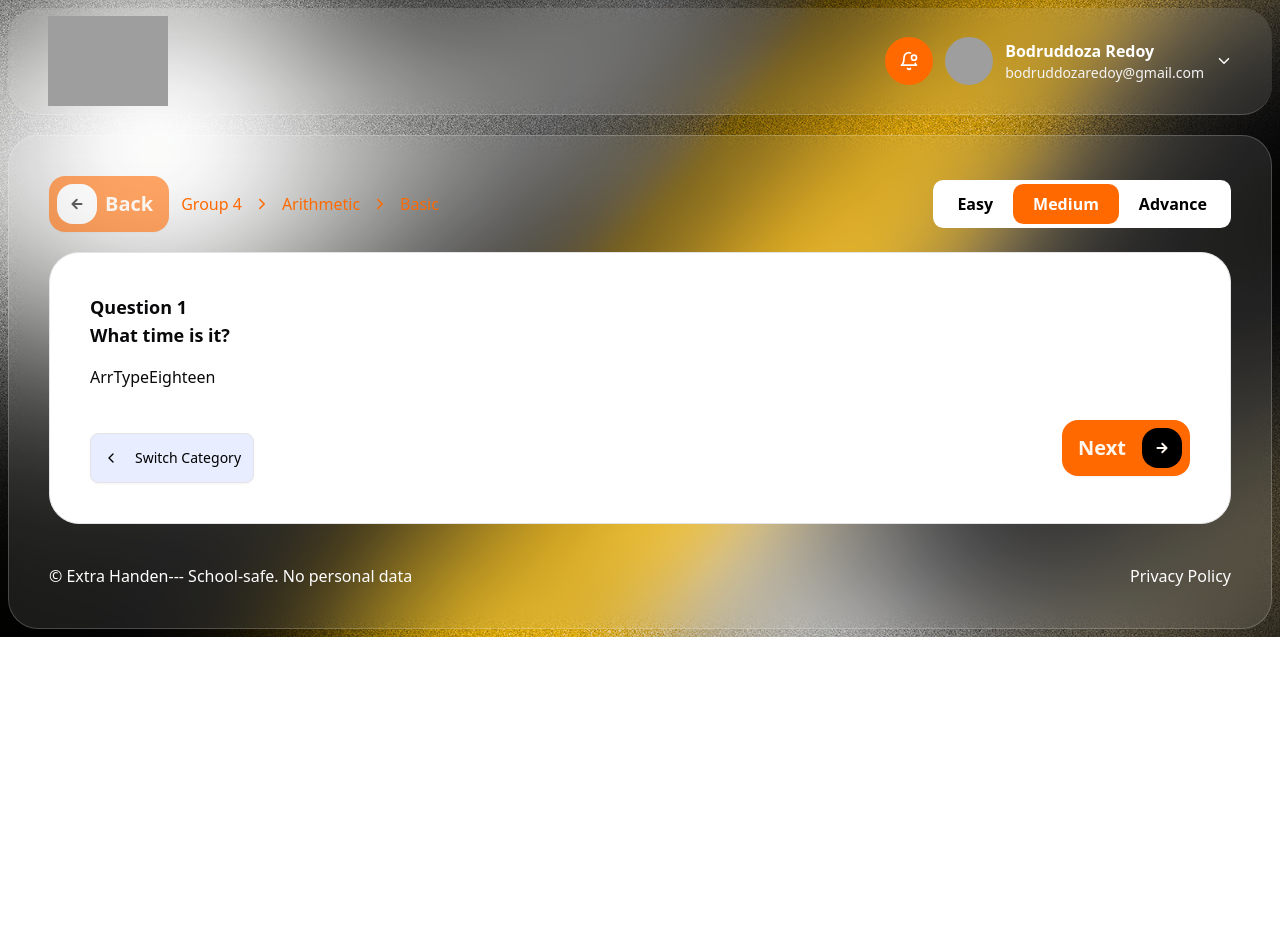
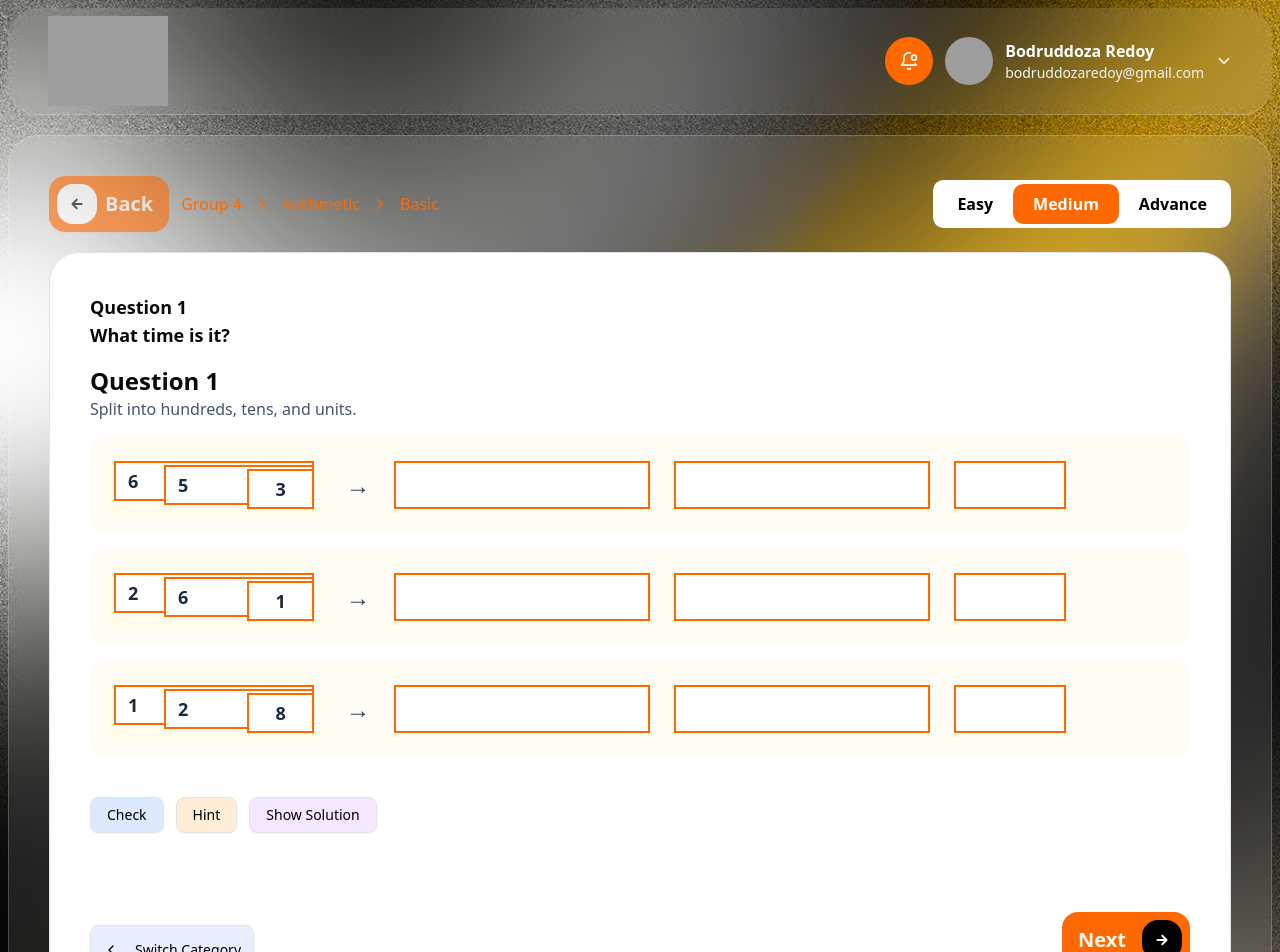
Before and after one commit to juyel66/Eduloop-quize-Application, a React (Vite) app: page /arithmetic in a window 1280 px wide. Shown: the top 952 px of the page. Before the commit the page ends 800 px from the top, so only its background shows below. Built offline with nearby package versions, Linux system fonts and the light colour scheme; grey boxes are pictures that could not be loaded.

Commit message:
Update: ArrTypeEightteen

```diff
--- a/src/pages/Arithmetic/components/ArrTypeEighteen.tsx
+++ b/src/pages/Arithmetic/components/ArrTypeEighteen.tsx
@@ -1,7 +1,239 @@
-import React from 'react'
+import Check from "@/components/common/Check";
+import Controllers from "@/components/common/Controllers";
+import Hint from "@/components/common/Hint";
+import { useState } from "react";
 
-export default function ArrTypeEighteen({ data, hint }: any) {
+/* ---- AccurateStack (yours, unchanged) ---- */
+type StackProps = { numbers?: [number, number, number] };
+function AccurateStack({ numbers = [6, 5, 3] }: StackProps) {
   return (
-    <div>ArrTypeEighteen</div>
-  )
+    <div className="inline-block rounded-md bg-amber-50/60 p-2">
+      <div className="relative h-12 w-[12.5rem]">
+        {/* back */}
+        <div className="z-10 flex h-10 w-full items-center border-2 border-orange-500 bg-white px-3">
+          <span className="text-lg font-semibold text-slate-800">{numbers[0]}</span>
+        </div>
+        {/* middle */}
+        <div className="absolute right-0 top-1 z-20 flex h-10 w-[75%] items-center border-2 border-orange-500 bg-white px-3">
+          <span className="text-lg font-semibold text-slate-800">{numbers[1]}</span>
+        </div>
+        {/* front */}
+        <div className="absolute bottom-0 right-0 z-30 flex h-10 w-1/3 items-center justify-center border-2 border-orange-500 bg-white">
+          <span className="text-lg font-semibold text-slate-800">{numbers[2]}</span>
+        </div>
+      </div>
+    </div>
+  );
 }
+
+/* ---- Input ---- */
+function SplitInput({
+  value,
+  onChange,
+  invalid,
+  correct,
+  width = "w-56",
+}: {
+  value: string;
+  onChange: (v: string) => void;
+  invalid?: boolean;
+  correct?: boolean;
+  width?: string;
+}) {
+  return (
+  <input
+  type="text"
+  inputMode="numeric"
+  autoComplete="off"
+  value={value} // e.g. "600"
+  onChange={(e) => onChange(e.target.value.replace(/[^0-9]/g, ""))}
+  className={`h-12 ${width} bg-white px-3 text-lg font-semibold outline-none
+    text-center font-mono tabular-nums tracking-[5em]
+    border-2 ${
+      invalid
+        ? "border-rose-500 text-rose-700"
+        : correct
+        ? "border-emerald-600 text-emerald-700"
+        : "border-orange-500 text-slate-800"
+    }`}
+/>
+
+  );
+}
+
+/* ---- Page ---- */
+type Row = { id: number; digits: [number, number, number] };
+
+const rows: Row[] = [
+  { id: 1, digits: [6, 5, 3] },
+  { id: 2, digits: [2, 6, 1] },
+  { id: 3, digits: [1, 2, 8] },
+];
+
+const toExpected = ([h, t, u]: [number, number, number]) =>
+  [h * 100, t * 10, u] as [number, number, number];
+
+type Status = "idle" | "match" | "wrong";
+
+export default function ArrTypeEightteen() {
+  type State = {
+    val: [string, string, string];
+    bad: [boolean, boolean, boolean];
+    checked: boolean;
+  };
+
+  const [state, setState] = useState<Record<number, State>>(() => {
+    const init: Record<number, State> = {};
+    rows.forEach(
+      (r) => (init[r.id] = { val: ["", "", ""], bad: [false, false, false], checked: false })
+    );
+    return init;
+  });
+
+  const [status, setStatus] = useState<Status>("idle");
+  const [showHint, setShowHint] = useState(false);
+
+  const setVal = (id: number, idx: 0 | 1 | 2, v: string) =>
+    setState((s) => {
+      const next = { ...s };
+      const cur = { ...next[id], val: [...next[id].val] as [string, string, string] };
+      cur.val[idx] = v;
+      next[id] = cur;
+      return next;
+    });
+
+  const handleCheckAll = () => {
+    let anyWrong = false;
+    let allFilledAndCorrect = true;
+
+    setState((s) => {
+      const next: typeof s = { ...s };
+      for (const r of rows) {
+        const [e0, e1, e2] = toExpected(r.digits);
+        const vals = next[r.id].val.map((x) => (x.trim() === "" ? NaN : Number(x))) as [
+          number,
+          number,
+          number
+        ];
+        const bad: [boolean, boolean, boolean] = [
+          vals[0] !== e0,
+          vals[1] !== e1,
+          vals[2] !== e2,
+        ];
+        if (bad[0] || bad[1] || bad[2]) anyWrong = true;
+        if (vals.some((n) => Number.isNaN(n)) || anyWrong) allFilledAndCorrect = false;
+        next[r.id] = { ...next[r.id], bad, checked: true };
+      }
+      return next;
+    });
+
+    setStatus(anyWrong ? "wrong" : allFilledAndCorrect ? "match" : "wrong");
+  };
+
+  const handleShowSolution = () => {
+    setState((s) => {
+      const next: typeof s = { ...s };
+      for (const r of rows) {
+        const [a, b, c] = toExpected(r.digits);
+        next[r.id] = {
+          val: [String(a), String(b), String(c)],
+          bad: [false, false, false],
+          checked: true,
+        };
+      }
+      return next;
+    });
+    setStatus("match");
+  };
+
+  const hint =
+    "Write each number as hundreds, tens, and ones: e.g., 653 → 600, 50, 3.";
+
+  /* ---- Summary object for <Check /> ---- */
+  interface Summary {
+    text: string;
+    color: string;
+    bgColor: string;
+    borderColor: string;
+  }
+
+  const summary: Summary | null =
+    status === "match"
+      ? {
+          text: "🎉 All correct! Great job.",
+          color: "text-green-700",
+          bgColor: "bg-green-100",
+          borderColor: "border-green-600",
+        }
+      : status === "wrong"
+      ? {
+          text: "❌ Some answers are wrong. Check again.",
+          color: "text-red-700",
+          bgColor: "bg-red-100",
+          borderColor: "border-red-600",
+        }
+      : null;
+
+  return (
+    <div className="">
+      {/* header */}
+      <h2 className="text-2xl font-bold">Question 1</h2>
+      <p className="mb-4 text-slate-600">Split into hundreds, tens, and units.</p>
+
+      <div className="space-y-4">
+        {rows.map((r) => {
+          const st = state[r.id];
+          const [e0, e1, e2] = toExpected(r.digits);
+          const v0 = st.val[0].trim(), v1 = st.val[1].trim(), v2 = st.val[2].trim();
+          const c0 = st.checked && !st.bad[0] && v0 !== ""; // correct?
+          const c1 = st.checked && !st.bad[1] && v1 !== "";
+          const c2 = st.checked && !st.bad[2] && v2 !== "";
+
+          return (
+            <div key={r.id} className="rounded-2xl bg-amber-50/60 p-4">
+              <div className="flex items-center gap-6">
+                <AccurateStack numbers={r.digits} />
+                <span className="text-2xl font-bold text-slate-700">→</span>
+                <div className="flex flex-wrap items-center gap-6">
+                  <SplitInput
+                    value={st.val[0]}
+                    onChange={(v) => setVal(r.id, 0, v)}
+                    invalid={st.checked && st.bad[0]}
+                    correct={c0 && Number(v0) === e0}
+                    width="w-64"
+                  />
+                  <SplitInput
+                    value={st.val[1]}
+                    onChange={(v) => setVal(r.id, 1, v)}
+                    invalid={st.checked && st.bad[1]}
+                    correct={c1 && Number(v1) === e1}
+                    width="w-64"
+                  />
+                  <SplitInput
+                    value={st.val[2]}
+                    onChange={(v) => setVal(r.id, 2, v)}
+                    invalid={st.checked && st.bad[2]}
+                    correct={c2 && Number(v2) === e2}
+                    width="w-28"
+                  />
+                </div>
+              </div>
+            </div>
+          );
+        })}
+      </div>
+
+      {/* controls */}
+      <div className="">
+        <Controllers
+          handleCheck={handleCheckAll}
+          handleShowSolution={handleShowSolution}
+          handleShowHint={() => setShowHint((v) => !v)}
+        /> <br />
+        {showHint && <Hint hint={hint} />}
+        <br />
+        <Check summary={summary} />
+      </div>
+    </div>
+  );
+}
```
